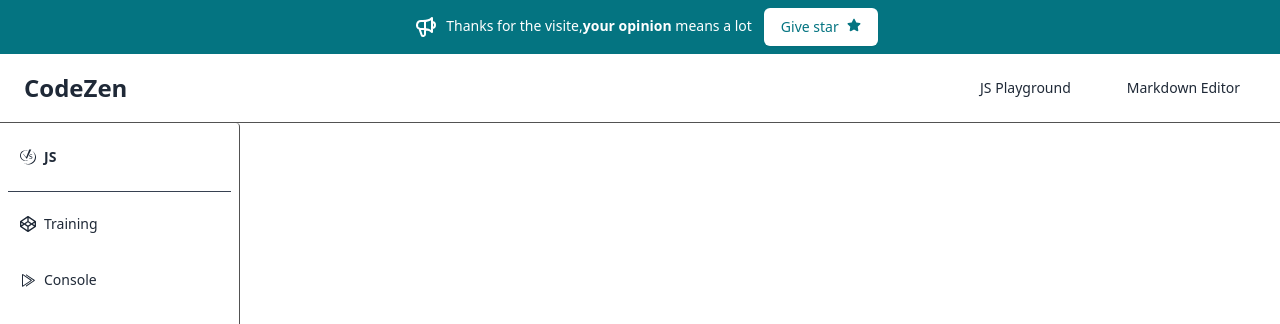
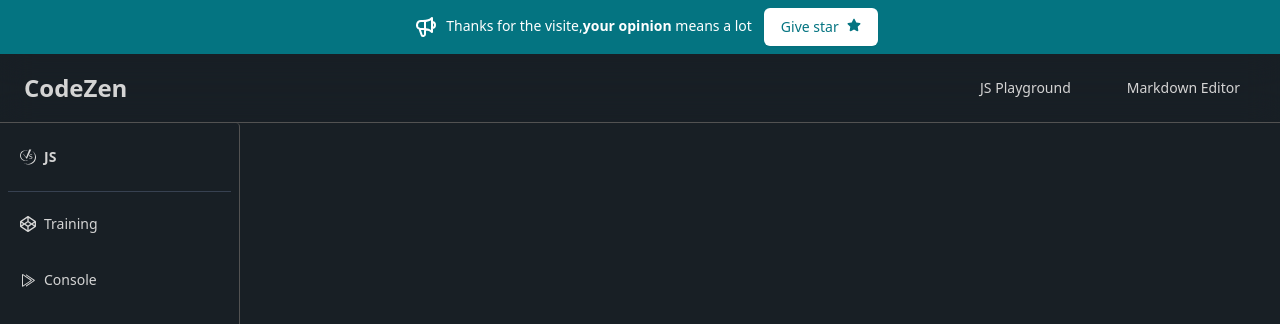
Before and after one commit to fabrichgit/codeZen, a React (Vite) app: page /js-playground in a window 1280 px wide. Shown: the top 324 px of the page. Built offline with nearby package versions, Linux system fonts and the light colour scheme.

Commit message:
feat: update theme

```diff
--- a/index.html
+++ b/index.html
@@ -10,7 +10,7 @@
     <meta name="keywords" content="fabrich vohanson">
     <title>CodeZen</title>
   </head>
-  <body class="dark">
+  <body class="">
     <div id="root"></div>
     <script type="module" src="/src/main.tsx"></script>
   </body>
--- a/src/App.tsx
+++ b/src/App.tsx
@@ -9,7 +9,7 @@
     const {pathname} = useLocation()
 
     return (
-        <div className='w-screen h-screen overflow-y-auto'>
+        <div className='w-screen h-screen overflow-y-auto bg-[#181f25] text-neutral-300'>
             <Header/>
             <main className='flex w-full h-full'>
                 {pathname !== "/" ? <SidebarMD/> : null}
--- a/src/components/Home.tsx
+++ b/src/components/Home.tsx
@@ -13,7 +13,7 @@
   }, [])
 
   return (
-    <MarkdownPreview source={homeContent} style={{ padding: 16}} />
+    <MarkdownPreview source={homeContent} style={{ padding: 16}} className="bg-[#0f1418] text-[#c9d1d9]"/>
   )
 }
 
```
Also changed, not shown: public/home.md (+4 -4 lines).
